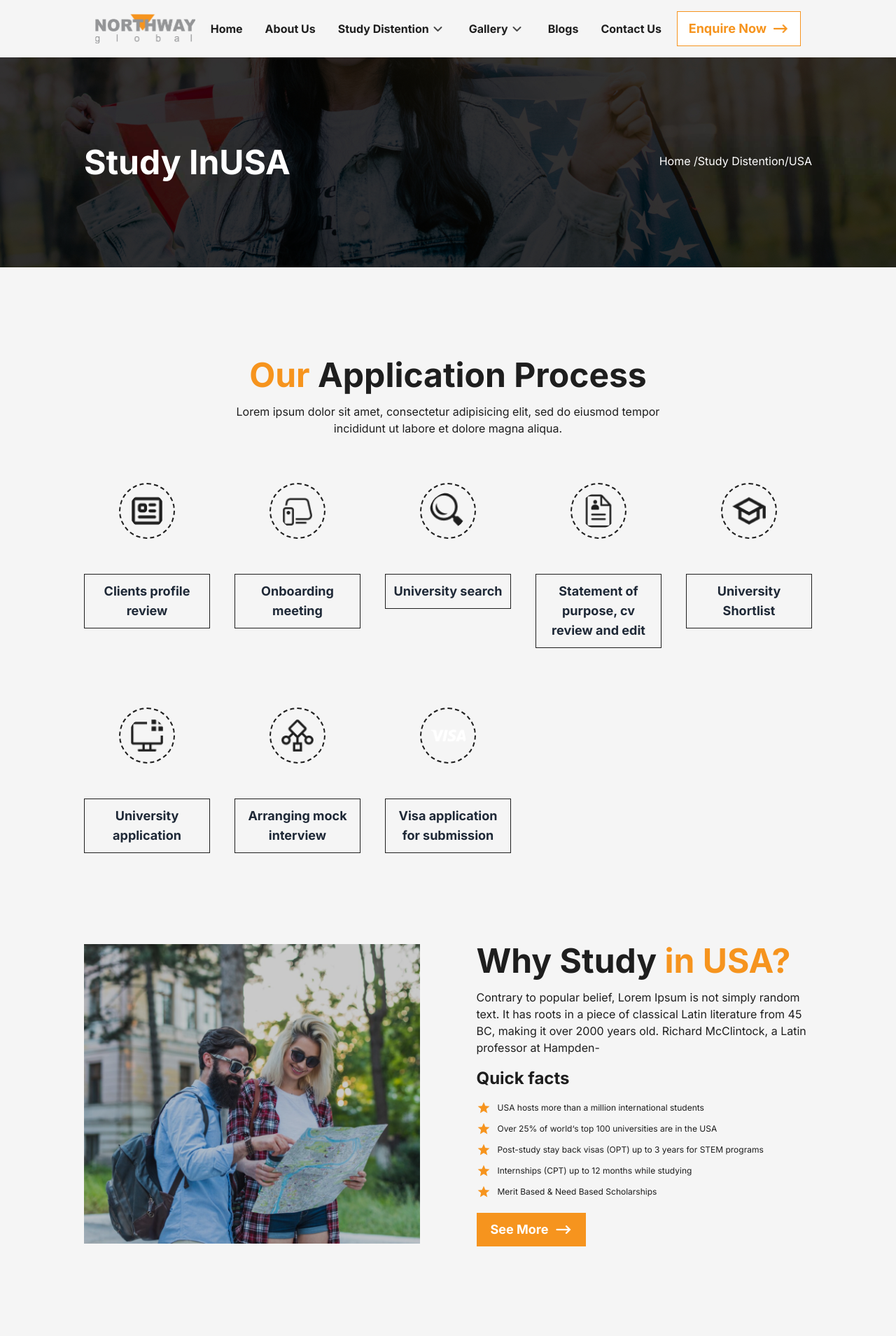
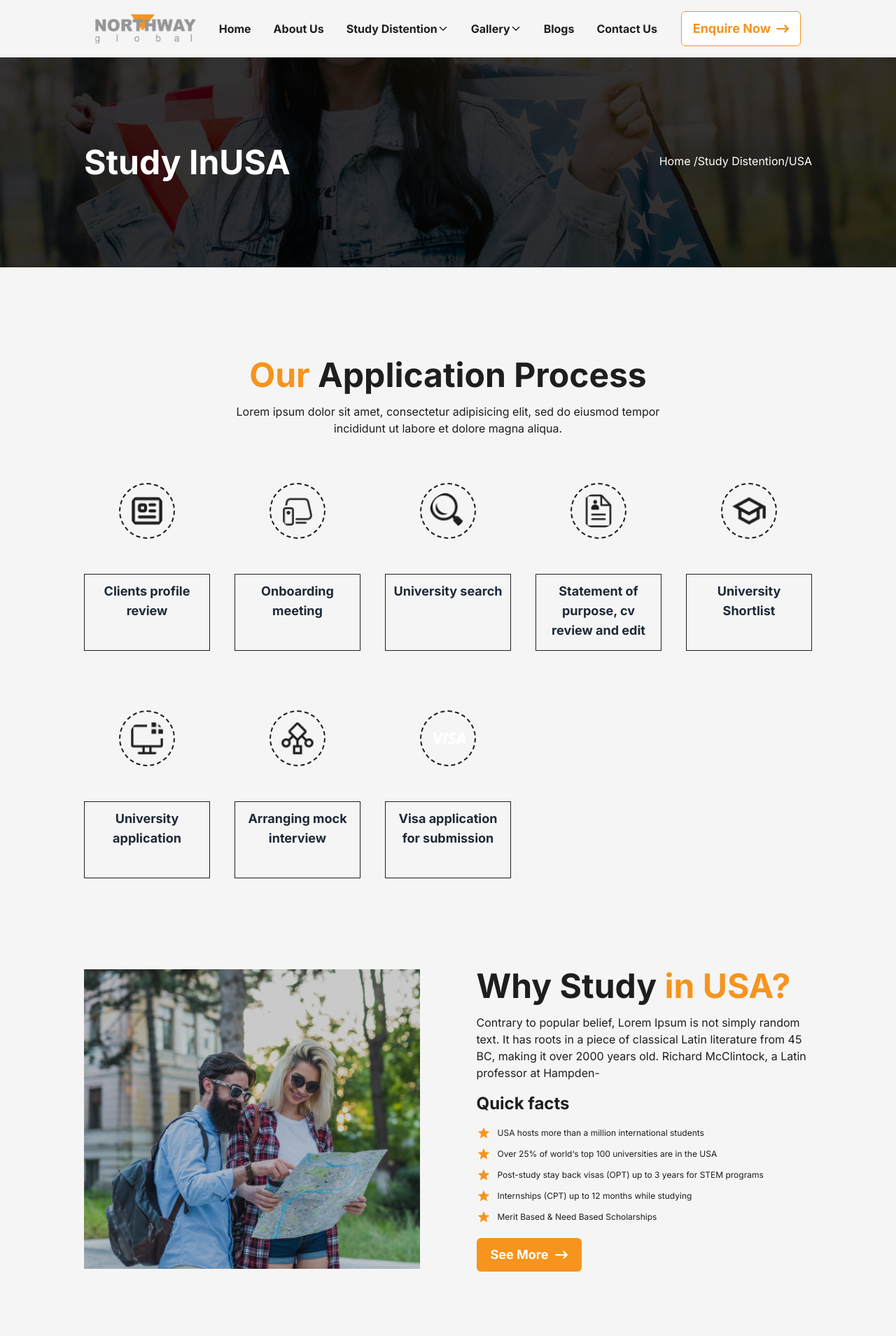
Before and after one commit to Kongkon45/study-distenation, a Next.js app: page / in a window 1280 px wide. Shown: the top 1909 px of the page at 70% size. Built offline with nearby package versions, Linux system fonts and the light colour scheme.

Commit message:
responsive issue and other problem solve

```diff
--- a/src/components/home/OurApplication/OurApplication.jsx
+++ b/src/components/home/OurApplication/OurApplication.jsx
@@ -72,7 +72,7 @@ const OurApplication = () => {
                                             className='border-dashed  border-2 border-secondary rounded-full p-[12px] w-full h-full transition-all duration-300 ease-in-out group-hover:border-none group-hover:cursor-pointer group-hover:bg-primary group-hover:text-white'
                                         />
                                     </div>
-                                    <h6 className='text-lg font-bold text-center  mt-[30px] md:mt-[40px] border border-secondary p-[10px] transition-all duration-300 ease-in-out group-hover:border-primary  '>
+                                    <h6 className=' w-full h-[110px]  text-lg font-bold text-center  mt-[30px] md:mt-[40px] border border-secondary p-[10px] transition-all duration-300 ease-in-out group-hover:border-primary  '>
                                         {data?.title}
                                     </h6>
                                 </div>
--- a/src/components/home/Review/Review.jsx
+++ b/src/components/home/Review/Review.jsx
@@ -50,7 +50,7 @@ const Review = () => {
         <div className="grid grid-cols-1 md:grid-cols-2 lg:grid-cols-3 gap-[20px] md:gap-[24px] pt-[30px] md:pt-[35px] lg:pt-[40px] xl:pt-[45px] 2xl:pt-[50px]">
             {
                 reviewData?.map((data)=>{
-                    return <div key={data?.id} className="review__cart py-[30px] px-[20px]">
+                    return <div key={data?.id} className="review__cart py-[30px] px-[20px] rounded-[6px]">
                         <Image src={data?.quote} alt="quote icon" width={32} height={32}/>
                         <p className="text-base font-normal py-[10px] text-secondary">{data?.para}</p>
                         <Image src={data?.star} alt="five star icon" width={104} height={16}/>
--- a/src/components/home/StudentSpeak/StudentSpeak.jsx
+++ b/src/components/home/StudentSpeak/StudentSpeak.jsx
@@ -103,7 +103,7 @@ const StudentSpeak = () => {
               <div className="w-full !h-full ">
                 <div className="p-[20px] md:p-[24px] bg-white">
                   <Image src={slideInfo?.img} alt={slideInfo?.name} width={400} height={200} className="w-[400px] h-[200px]"/>
-                  <h4 className="text-3xl md:text-4xl font-bold text-secondary pt-[20px] md:pt-[24px]">
+                  <h4 className="text-2xl font-bold text-secondary pt-[20px] md:pt-[24px]">
                     {slideInfo?.name}
                   </h4>
                   <p className="text-base text-secondary font-normal pt-[8px]">
--- a/src/components/home/Usa/Usa.jsx
+++ b/src/components/home/Usa/Usa.jsx
@@ -86,7 +86,7 @@ const Usa = () => {
                                     <h6 className='text-base md:text-lg font-bold text-white text-center px-[10px] h-[50px] bg-primary flex justify-center items-center'>
                                         {data?.title}
                                     </h6>
-                                    <div className='px-[10px] bg-white h-[150px] md:h-[120px] flex flex-col items-center justify-center'>
+                                    <div className='px-[10px] bg-white h-[180px] md:h-[120px] flex flex-col items-center justify-center'>
                                     <p className='text-base font-normal text-secondary text-center'>
                                         {data?.desc}
                                     </p>
--- a/src/components/home/WhyStudy/WhyStudy.jsx
+++ b/src/components/home/WhyStudy/WhyStudy.jsx
@@ -1,5 +1,6 @@
 import Image from "next/image";
 import React from "react";
+import { FaArrowRightLong } from "react-icons/fa6";
 
 const WhyStudy = () => {
   return (
@@ -91,16 +92,18 @@ const WhyStudy = () => {
                   Merit Based & Need Based Scholarships
                 </li>
               </ul>
-              <div className="flex justify-center md:justify-start items-center pt-[15px] md:pt-[20px]  2xl:pt-[30px]">
-                <button className="flex items-center gap-[10px] text-base md:text-lg font-bold bg-primary text-white py-[10px] px-[20px]">
+              <div className="group flex justify-center md:justify-start items-center pt-[15px] md:pt-[20px]  2xl:pt-[30px]">
+                <button className="flex items-center gap-[10px] text-base md:text-lg font-bold bg-primary text-white group-hover:text-secondary group-hover:bg-white group-hover:border group-hover:border-primary py-[10px] px-[20px] rounded-[6px]">
                 See More
                   <span>
-                    <Image
+                    {/* <Image
                       src="/assets/icons/white_arrow.png"
                       alt="arrow icon"
                       width={24}
                       height={24}
-                    />
+                      className="w-[24px] h-[24px] group-hover:text-secondary"
+                    /> */}
+                    <FaArrowRightLong className="group-hover:text-secondary"/>
                   </span>
                 </button>
               </div>
--- a/src/components/shared/Navbar/Navbar.jsx
+++ b/src/components/shared/Navbar/Navbar.jsx
@@ -3,9 +3,13 @@ import Image from "next/image";
 import Link from "next/link";
 import { useState } from "react";
 import { FiMenu, FiX } from "react-icons/fi";
+import { FaArrowRightLong } from "react-icons/fa6";
+import { IoIosArrowDown, IoIosArrowUp } from "react-icons/io";
 
 const Navbar = () => {
   const [isOpen, setIsOpen] = useState(false);
+  const [hoverStudy, setHoverStudy] = useState(true);
+  const [hoverGallery, setHoverGallery] = useState(true);
 
   return (
     <div className="sticky top-0 z-50">
@@ -14,16 +18,18 @@ const Navbar = () => {
           <div className="max-w-7xl mx-auto flex items-center justify-between">
             {/* Left side: Logo */}
             <div className="text-white text-2xl font-bold">
+              <Link href="/">
                 <Image
                   src="/assets/images/nav_logo.png"
                   alt="nav logo"
                   width={143}
                   height={41}
                 />
+              </Link>
             </div>
 
             {/* Center: Menu Items (hidden on small screens) */}
-            <div className="hidden md:flex space-x-8">
+            <div className="hidden xl:flex space-x-8">
               <Link
                 href="#"
                 className="text-base 2xl:text-lg font-bold text-secondary hover:text-primary"
@@ -39,46 +45,18 @@ const Navbar = () => {
               <Link
                 href="#"
                 className="text-base 2xl:text-lg font-bold flex items-center text-secondary hover:text-primary"
+                onMouseEnter={() => setHoverStudy(false)}
+                onMouseLeave={() => setHoverStudy(true)}
               >
-                Study Distention{" "}
-                <svg
-                  xmlns="http://www.w3.org/2000/svg"
-                  width="25"
-                  height="24"
-                  viewBox="0 0 25 24"
-                  fill="none"
-                >
-                  <path
-                    d="M7.5 10L12.5 15L17.5 10"
-                    stroke="#1E1E1E"
-                    stroke-opacity="0.8"
-                    stroke-width="2"
-                    stroke-linecap="round"
-                    stroke-linejoin="round"
-                  />
-                </svg>
+                Study Distention {hoverStudy ? <IoIosArrowDown /> : <IoIosArrowUp />}
               </Link>
               <Link
                 href="#"
                 className="text-base 2xl:text-lg font-bold flex items-center text-secondary hover:text-primary"
+                onMouseEnter={()=>setHoverGallery(false)}
+                onMouseLeave={()=>setHoverGallery(true)}
               >
-                Gallery{" "}
-                <svg
-                  xmlns="http://www.w3.org/2000/svg"
-                  width="25"
-                  height="24"
-                  viewBox="0 0 25 24"
-                  fill="none"
-                >
-                  <path
-                    d="M7.5 10L12.5 15L17.5 10"
-                    stroke="#1E1E1E"
-                    stroke-opacity="0.8"
-                    stroke-width="2"
-                    stroke-linecap="round"
-                    stroke-linejoin="round"
-                  />
-                </svg>
+                Gallery { hoverGallery ? <IoIosArrowDown /> : <IoIosArrowUp /> }
               </Link>
               <Link
                 href="#"
@@ -97,22 +75,23 @@ const Navbar = () => {
             {/* Right side: Button */}
             <div className="hidden md:block">
               <div className="flex justify-center items-center">
-                <button className="flex items-center gap-[8px] text-base md:text-lg font-bold text-primary py-[10px] px-[16px] border border-primary bg-white">
+                <button className="flex items-center gap-[8px] text-base md:text-lg font-bold text-primary py-[10px] px-[16px] border border-primary bg-white hover:bg-primary hover:text-secondary rounded-[6px]">
                   Enquire Now
                   <span>
-                    <Image
+                    {/* <Image
                       src="/assets/icons/orange_arrow.png"
                       alt="arrow icon"
                       width={24}
                       height={24}
-                    />
+                    /> */}
+                    <FaArrowRightLong />
                   </span>
                 </button>
               </div>
             </div>
 
             {/* Small Device Menu Icon */}
-            <div className="md:hidden flex items-center">
+            <div className="xl:hidden flex items-center">
               <button
                 onClick={() => setIsOpen(!isOpen)}
                 className="text-white focus:outline-none"
@@ -128,7 +107,7 @@ const Navbar = () => {
 
           {/* Mobile Menu */}
           {isOpen && (
-            <div className="md:hidden mt-4 space-y-6">
+            <div className="xl:hidden mt-4 space-y-6">
               <Link
                 href="#"
                 className="block text-base 2xl:text-lg font-bold text-secondary hover:text-primary py-2"
@@ -144,46 +123,20 @@ const Navbar = () => {
               <Link
                 href="#"
                 className="block text-base 2xl:text-lg font-bold flex items-center text-secondary hover:text-primary py-2"
+                onMouseEnter={()=> setHoverStudy(false)}
+                onMouseLeave={()=> setHoverStudy(true)}
               >
-                Study Distention{" "}
-                <svg
-                  xmlns="http://www.w3.org/2000/svg"
-                  width="25"
-                  height="24"
-                  viewBox="0 0 25 24"
-                  fill="none"
-                >
-                  <path
-                    d="M7.5 10L12.5 15L17.5 10"
-                    stroke="#1E1E1E"
-                    stroke-opacity="0.8"
-                    stroke-width="2"
-                    stroke-linecap="round"
-                    stroke-linejoin="round"
-                  />
-                </svg>
+                Study Distention {hoverStudy ? <IoIosArrowDown/> : <IoIosArrowUp/>}
+
               </Link>
               <Link
                 href="#"
                 className="block text-base 2xl:text-lg font-bold flex items-center text-secondary hover:text-primary py-2"
+                onMouseEnter={()=> setHoverGallery(false)}
+                onMouseLeave={()=> setHoverGallery(true)}
               >
-                Gallery{" "}
-                <svg
-                  xmlns="http://www.w3.org/2000/svg"
-                  width="25"
-                  height="24"
-                  viewBox="0 0 25 24"
-                  fill="none"
-                >
-                  <path
-                    d="M7.5 10L12.5 15L17.5 10"
-                    stroke="#1E1E1E"
-                    stroke-opacity="0.8"
-                    stroke-width="2"
-                    stroke-linecap="round"
-                    stroke-linejoin="round"
-                  />
-                </svg>
+                Gallery {hoverGallery ? <IoIosArrowDown/> : <IoIosArrowUp/>}
+
               </Link>
               <Link
                 href="#"
```
Also changed, not shown: src/components/home/Careers/Careers.jsx (+6 -4 lines), src/components/home/OurBlog/OurBlog.jsx (+9 -6 lines), src/components/home/PopularUniversity/PopularUniversity.jsx (+6 -4 lines), src/components/shared/Footer/Footer.jsx (+29 -14 lines). Lines whose indentation alone changed are shown as unchanged.
